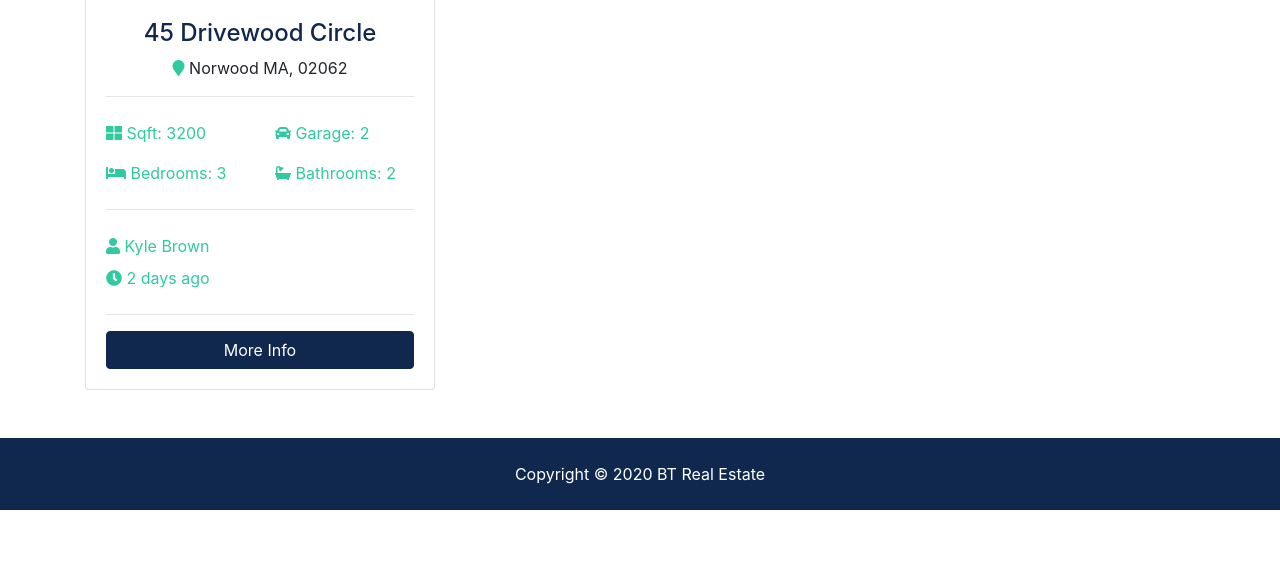
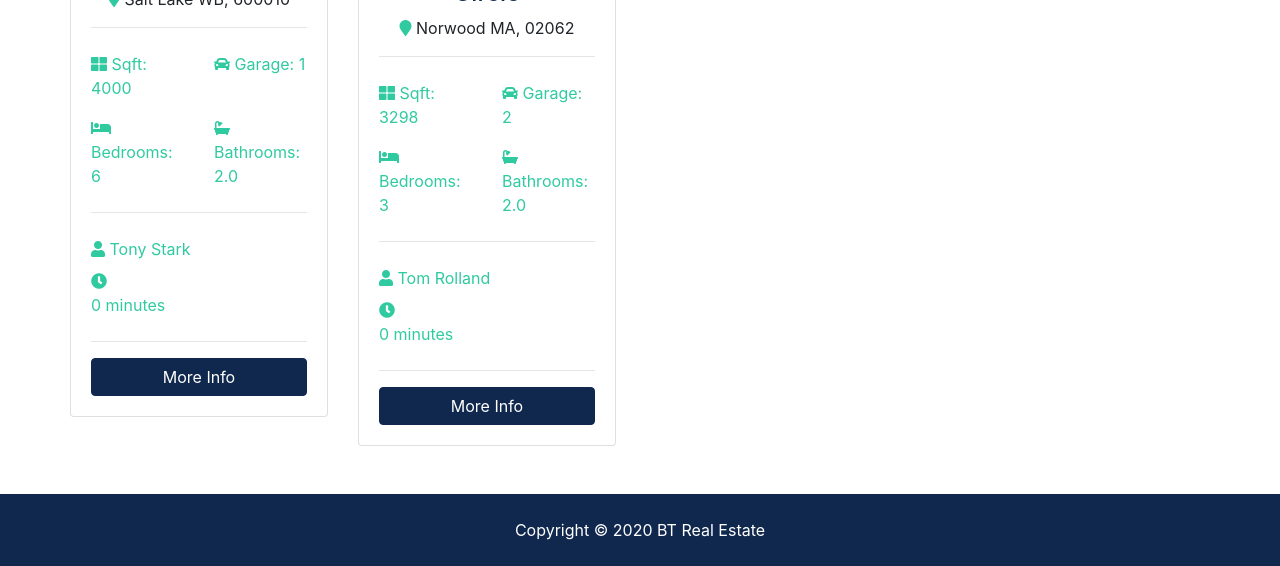
Before and after one commit to sudipsingh04/Real-Estate-Project, a Django app: page /listings/search in a window 1280 px wide. Shown: the part 765-1331 px from the top of the page. Before the commit the page ends 1275 px from the top, so only its background shows below. Run offline with Django 3.2, Linux system fonts and the light colour scheme; data comes from the database, SQL or seed files in the repository; some libraries are stand-ins or nearby versions.

Commit message:
Search filtering

```diff
--- a/listings/views.py
+++ b/listings/views.py
@@ -24,9 +24,44 @@ def listing(request, listing_id):
     return render(request, 'listings/listing.html', context)
 
 def search(request):
+    queryset_list = Listing.objects.order_by('-list_date')
+
+    # Keywords
+    if 'keywords' in request.GET:
+        keywords = request.GET['keywords']
+        if keywords:
+            queryset_list = queryset_list.filter(description__icontains=keywords)
+
+    # City
+    if 'city' in request.GET:
+        city = request.GET['city']
+        if city:
+            queryset_list = queryset_list.filter(city__iexact=city)
+
+    # state
+    if 'state' in request.GET:
+        state = request.GET['state']
+        if state:
+            queryset_list = queryset_list.filter(state__iexact=state)
+
+    # bedrooms
+    if 'bedrooms' in request.GET:
+        bedrooms = request.GET['bedrooms']
+        if bedrooms:
+            queryset_list = queryset_list.filter(bedrooms__lte=bedrooms)
+
+    # price
+    if 'price' in request.GET:
+        price = request.GET['price']
+        if price:
+            queryset_list = queryset_list.filter(price__lte=price)
+
+
     context = {
         'price_choices': price_choices,
         'bedroom_choices': bedroom_choices,
-        'state_choices': state_choices
+        'state_choices': state_choices,
+        'listings': queryset_list
     }
+
     return render(request, 'listings/search.html', context)
--- a/templates/listings/search.html
+++ b/templates/listings/search.html
@@ -6,7 +6,7 @@
     <div class="container">
       <div class="row text-center">
         <div class="col-md-12">
-          <form action="search.html">
+          <form action="{% url 'search' %}">
             <!-- Form Row 1 -->
             <div class="form-row">
               <div class="col-md-4 mb-3">
@@ -78,50 +78,58 @@
   <section id="listings" class="py-4">
     <div class="container">
       <div class="row">
-
-        <!-- Listing 1 -->
+      <div class="row">
+        {% if listings %}
+          {% for listing in listings %}
             <div class="col-md-6 col-lg-4 mb-4">
               <div class="card listing-preview">
-            <img class="card-img-top" src="assets/img/homes/home-1.jpg" alt="">
+                <img class="card-img-top" src="{{ listing.photo_main.url }}" alt="">
                 <div class="card-img-overlay">
                   <h2>
-                <span class="badge badge-secondary text-white">$490,000</span>
+                    <span class="badge badge-secondary text-white">${{ listing.price | intcomma }}</span>
                   </h2>
                 </div>
                 <div class="card-body">
                   <div class="listing-heading text-center">
-                <h4 class="text-primary">45 Drivewood Circle</h4>
+                    <h4 class="text-primary">{{ listing.title }}</h4>
                     <p>
-                  <i class="fas fa-map-marker text-secondary"></i> Norwood MA, 02062</p>
+                      <i class="fas fa-map-marker text-secondary"></i> {{ listing.city }} {{ listing.state }}, {{ listing.zipcode }}</p>
                   </div>
                   <hr>
                   <div class="row py-2 text-secondary">
                     <div class="col-6">
-                  <i class="fas fa-th-large"></i> Sqft: 3200</div>
+                      <i class="fas fa-th-large"></i> Sqft: {{ listing.sqft }}</div>
                     <div class="col-6">
-                  <i class="fas fa-car"></i> Garage: 2</div>
+                      <i class="fas fa-car"></i> Garage: {{ listing.garage }}</div>
                   </div>
                   <div class="row py-2 text-secondary">
                     <div class="col-6">
-                  <i class="fas fa-bed"></i> Bedrooms: 3</div>
+                      <i class="fas fa-bed"></i> Bedrooms: {{ listing.bedrooms }}</div>
                     <div class="col-6">
-                  <i class="fas fa-bath"></i> Bathrooms: 2</div>
+                      <i class="fas fa-bath"></i> Bathrooms: {{ listing.bathrooms }}</div>
                   </div>
                   <hr>
                   <div class="row py-2 text-secondary">
                     <div class="col-12">
-                  <i class="fas fa-user"></i> Kyle Brown</div>
+                      <i class="fas fa-user"></i> {{ listing.realtor }}</div>
                   </div>
                   <div class="row text-secondary pb-2">
                     <div class="col-6">
-                  <i class="fas fa-clock"></i> 2 days ago</div>
+                      <i class="fas fa-clock"></i> {{ listing.list_date | timesince }}</div>
                   </div>
                   <hr>
-              <a href="listing.html" class="btn btn-primary btn-block">More Info</a>
+                  <a href="{% url 'listing' listing.id %}" class="btn btn-primary btn-block">More Info</a>
                 </div>
               </div>
             </div>
 
+          {% endfor %}
+        {% else %}
+          <div class="col-md-12">
+            <p>No Listings Available</p>
+          </div>
+        {% endif %}
+      </div>
       </div>
     </div>
   </section>
```
Lines whose indentation alone changed are shown as unchanged.
